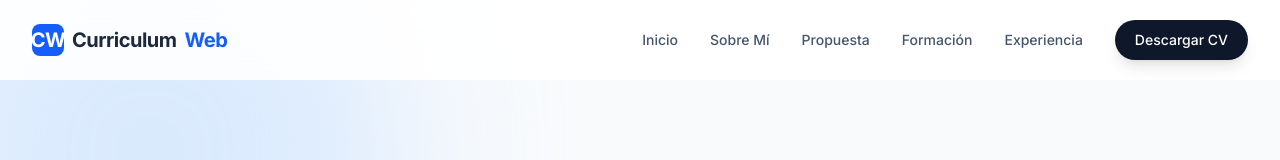
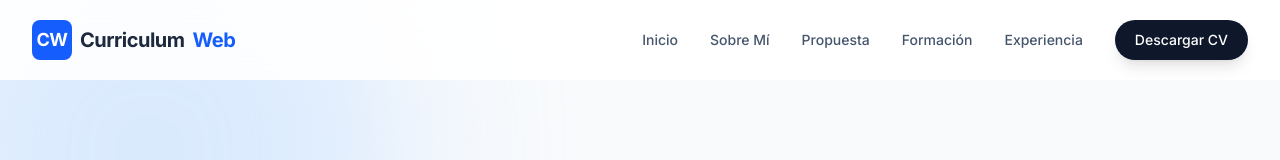
Before and after one commit to ThildoDev/CV, a plain HTML site: page index.html in a window 1280 px wide. Shown: the top 160 px of the page. Drawn offline with nearby package versions, Linux system fonts and the light colour scheme.

Commit message:
Update index.html

```diff
--- a/index.html
+++ b/index.html
@@ -119,7 +119,7 @@
         <div class="max-w-7xl mx-auto px-4 sm:px-6 lg:px-8 w-full">
             <div class="flex justify-between items-center">
                 <a href="#" class="text-xl font-bold text-slate-800 tracking-tight flex items-center gap-2">
-                    <div class="w-8 h-8 bg-blue-600 rounded-lg flex items-center justify-center text-white font-bold">CW</div>
+                    <div class="w-10 h-10 bg-blue-600 rounded-lg flex items-center justify-center text-white font-bold text-lg">CW</div>
                     Curriculum<span class="text-blue-600">Web</span>
                 </a>
 
```
